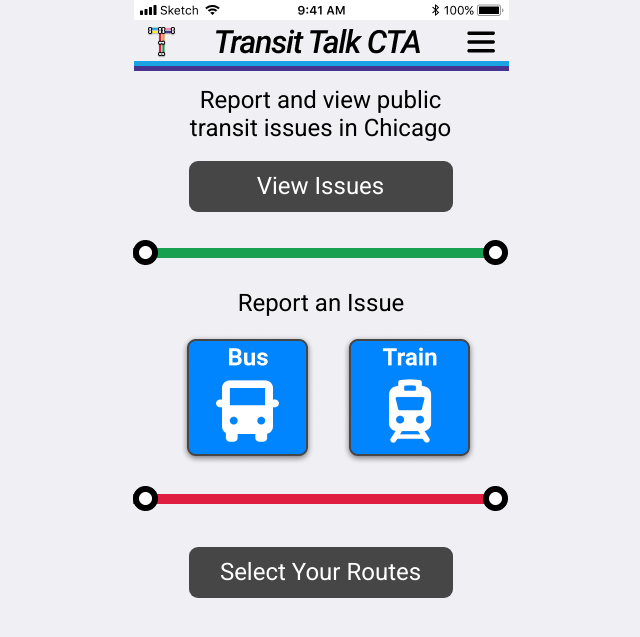
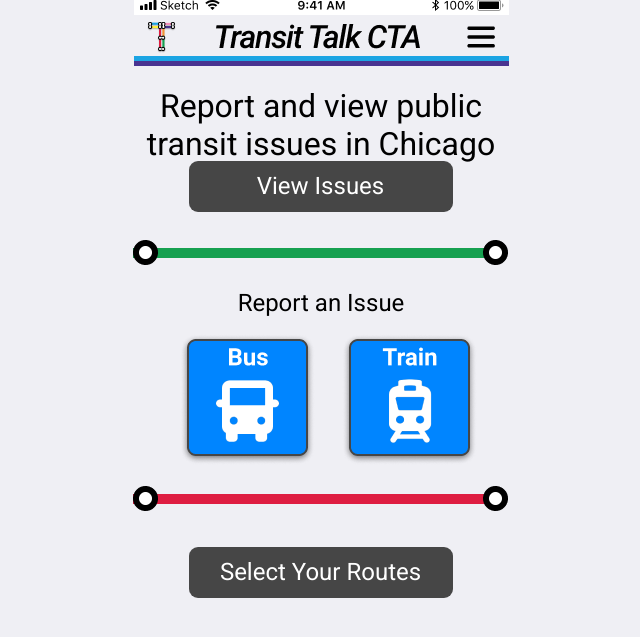
Before and after one commit to andreanthony/andreanthony.github.io, a Jekyll site: the page landingscreen.html, which Jekyll copies as it is, in a window 1280 px wide. Shown: the top 637 px of the page, without its empty margins (319-959 px from the left). Built offline with Jekyll 4.4.1, drawn with Linux system fonts in a browser that asks for light colours.

Commit message:
Update landingscreen.html

```diff
--- a/landingscreen.html
+++ b/landingscreen.html
@@ -1,4 +1,3 @@
-<!DOCTYPE HTML>
 <html>
 <head>
   <link href="stylesheet.css" rel="stylesheet" type="text/css">
@@ -12,9 +11,11 @@
   height: 667px;
   max-width: 375px;
 ">
- <div id="bar"><img src="/Black.png" alt="bar" /></div>
- <div id="header"><img src="/header.png" alt="header" /></div>
- <div id="maintext">Report and view public transit issues in Chicago</div>
+ <header>
+  <img src="/Black.png" alt="bar">
+  <img src="/header.png" alt="header">
+  <h1 style="margin-top: 21px; margin-bottom: 14px;">Report and view public transit issues in Chicago</h1>
+ </header>
  <div id="mainbutton"><p style="margin: 11px;">View Issues</p></div>
  <div id="separatorgreen"><img src="/green.png" alt="separatorgreen" /></div>
  <div id="reportissue">Report an Issue</div>
```
